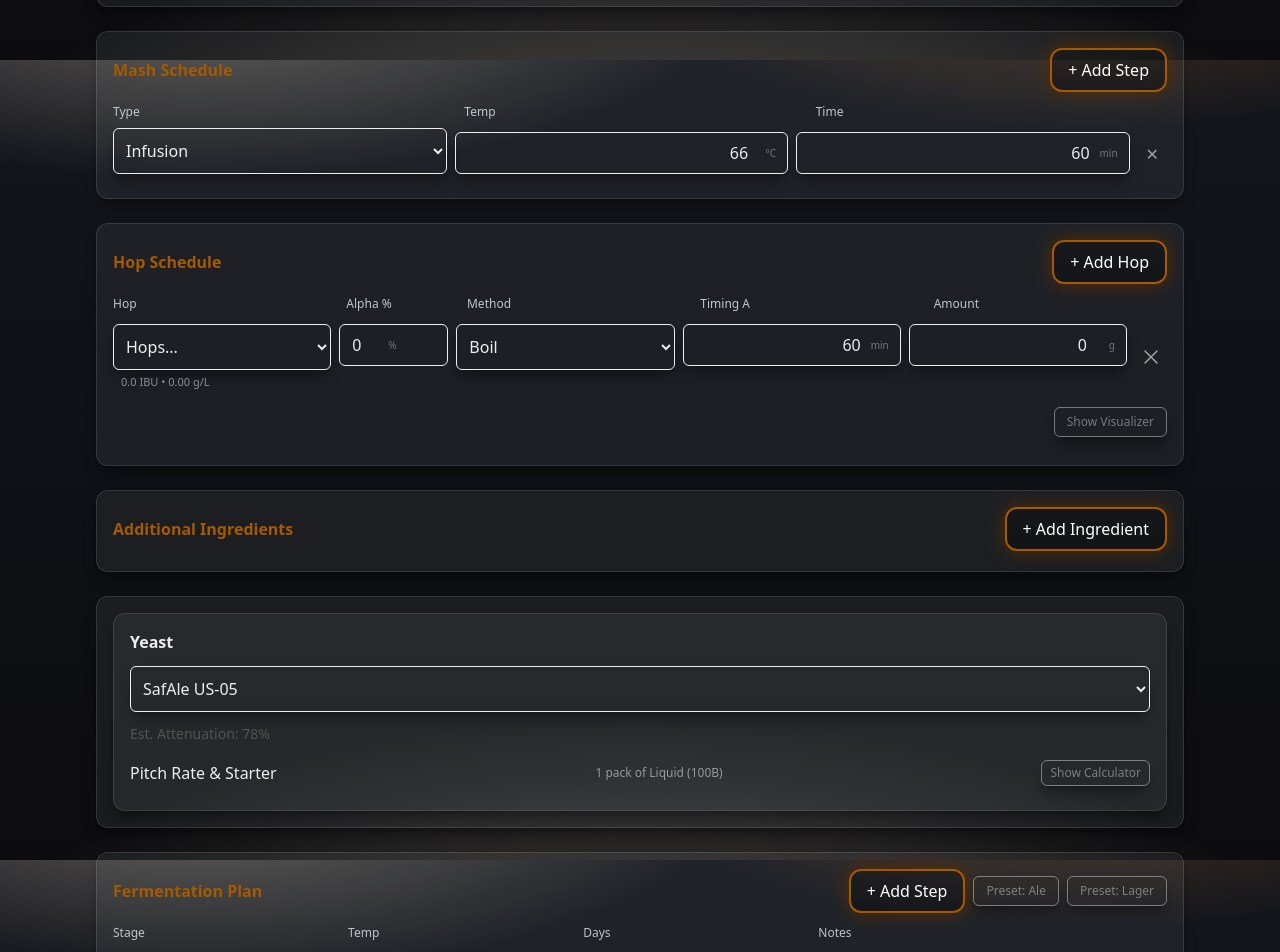
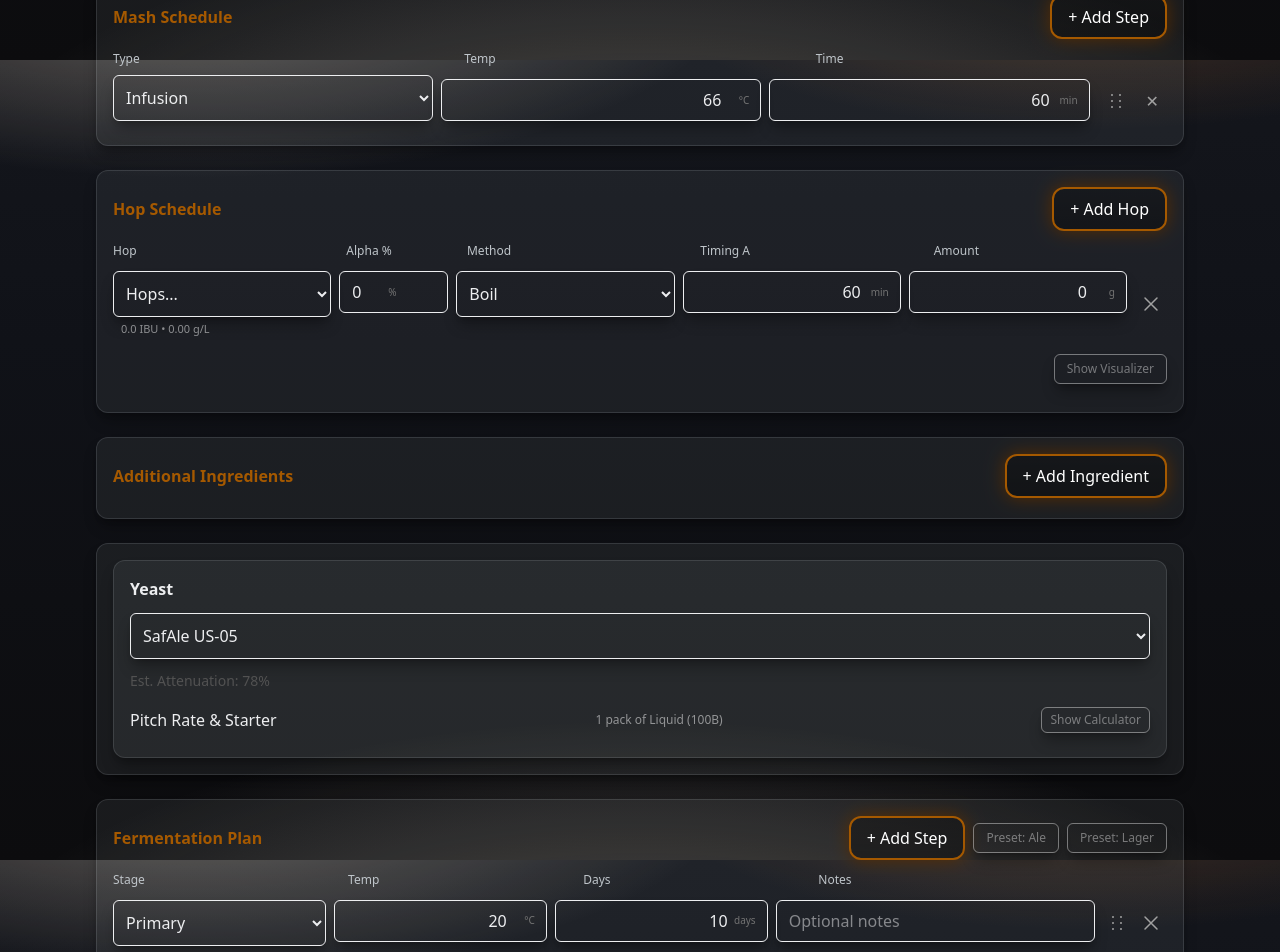
Before and after one commit to AngelsOB/BrewTool, a React (Vite) app: page /recipes in a window 1280 px wide. Shown: the part 740-1692 px from the top of the page. Built offline with nearby package versions, Linux system fonts and the light colour scheme.

Commit message:
(fix) Changed sticky header & removed site header. Added yeast starter to rcipe saving.

```diff
--- a/package.json
+++ b/package.json
@@ -10,6 +10,9 @@
     "preview": "vite preview"
   },
   "dependencies": {
+    "@dnd-kit/core": "^6.3.1",
+    "@dnd-kit/sortable": "^10.0.0",
+    "@dnd-kit/utilities": "^3.2.2",
     "react": "^19.1.1",
     "react-dom": "^19.1.1",
     "react-router-dom": "^7.8.0",
--- a/src/components/FermentationPlan.tsx
+++ b/src/components/FermentationPlan.tsx
@@ -1,4 +1,20 @@
 import { useMemo } from "react";
+import type { CSSProperties } from "react";
+import {
+  DndContext,
+  KeyboardSensor,
+  PointerSensor,
+  useSensor,
+  useSensors,
+} from "@dnd-kit/core";
+import { CSS } from "@dnd-kit/utilities";
+import {
+  SortableContext,
+  arrayMove,
+  sortableKeyboardCoordinates,
+  useSortable,
+  verticalListSortingStrategy,
+} from "@dnd-kit/sortable";
 import type { FermentationStep } from "../hooks/useRecipeStore";
 import InputWithSuffix from "./InputWithSuffix";
 import InlineEditableNumber from "./InlineEditableNumber";
@@ -54,6 +70,11 @@ export default function FermentationPlan({
     }
     return "sm:grid-cols-[minmax(0,1fr)_minmax(0,1fr)_minmax(0,1fr)_minmax(0,1.5fr)_min-content]";
   }, [hasPressure, hasDryHopToggle]);
+
+  const sensors = useSensors(
+    useSensor(PointerSensor, { activationConstraint: { distance: 6 } }),
+    useSensor(KeyboardSensor, { coordinateGetter: sortableKeyboardCoordinates })
+  );
 
   const addStep = (partial?: Partial<FermentationStep>) => {
     const next: FermentationStep = {
@@ -177,8 +198,86 @@ export default function FermentationPlan({
         <div>Notes</div>
         <div></div>
       </div>
+      <DndContext
+        sensors={sensors}
+        onDragEnd={({ active, over }) => {
+          if (!over || active.id === over.id) return;
+          const oldIndex = steps.findIndex((x) => x.id === String(active.id));
+          const newIndex = steps.findIndex((x) => x.id === String(over.id));
+          if (oldIndex < 0 || newIndex < 0) return;
+          const next = arrayMove(steps, oldIndex, newIndex);
+          onChange(next);
+        }}
+      >
+        <SortableContext
+          items={steps.map((s) => s.id)}
+          strategy={verticalListSortingStrategy}
+        >
           {steps.map((s, i) => (
-        <div className={"grid grid-cols-1 " + gridCols + " gap-2"} key={s.id}>
+            <FermentationRow
+              key={s.id}
+              s={s}
+              i={i}
+              gridCols={gridCols}
+              hasPressure={hasPressure}
+              hasDryHopToggle={hasDryHopToggle}
+              setStep={setStep}
+              removeStep={removeStep}
+            />
+          ))}
+        </SortableContext>
+      </DndContext>
+      <div className="flex items-center justify-between">
+        <button
+          className="block sm:hidden w-full btn-neon"
+          onClick={() => addStep()}
+        >
+          + Add Step
+        </button>
+        <div className="text-sm text-white/70">
+          Total: {totalDays.toFixed(1)} days
+        </div>
+      </div>
+    </div>
+  );
+}
+
+function FermentationRow({
+  s,
+  i,
+  gridCols,
+  hasPressure,
+  hasDryHopToggle,
+  setStep,
+  removeStep,
+}: {
+  s: FermentationStep;
+  i: number;
+  gridCols: string;
+  hasPressure: boolean;
+  hasDryHopToggle: boolean;
+  setStep: (idx: number, updated: Partial<FermentationStep>) => void;
+  removeStep: (id: string) => void;
+}) {
+  const {
+    attributes,
+    listeners,
+    setNodeRef,
+    transform,
+    transition,
+    isDragging,
+  } = useSortable({ id: s.id });
+  const style = {
+    transform: CSS.Transform.toString(transform),
+    transition,
+    opacity: isDragging ? 0.6 : 1,
+  } as CSSProperties;
+  return (
+    <div
+      className={"grid grid-cols-1 " + gridCols + " gap-2"}
+      style={style}
+      ref={setNodeRef}
+    >
       <label className="flex flex-col">
         <div className="text-xs text-muted mb-1 sm:hidden">Stage</div>
         <select
@@ -232,9 +331,7 @@ export default function FermentationPlan({
       {hasPressure ? (
         s.stage === "keg-conditioning" || s.stage === "spunding" ? (
           <label className="flex flex-col">
-                <div className="text-xs text-muted mb-1 sm:hidden">
-                  Pressure
-                </div>
+            <div className="text-xs text-muted mb-1 sm:hidden">Pressure</div>
             <InlineEditableNumber
               value={s.pressurePsi ?? 0}
               onChange={(n) =>
@@ -260,9 +357,7 @@ export default function FermentationPlan({
               aria-label="Dry Hop?"
               className="h-4 w-4"
               checked={Boolean(s.dryHopReminder)}
-                  onChange={(e) =>
-                    setStep(i, { dryHopReminder: e.target.checked })
-                  }
+              onChange={(e) => setStep(i, { dryHopReminder: e.target.checked })}
             />
           </div>
         ) : (
@@ -278,7 +373,23 @@ export default function FermentationPlan({
           onChange={(e) => setStep(i, { notes: e.target.value })}
         />
       </label>
-          <div className="flex justify-end items-center">
+      <div className="flex justify-end items-center gap-1">
+        <button
+          type="button"
+          aria-label="Drag"
+          className="p-1 cursor-grab text-neutral-400 hover:text-white"
+          {...attributes}
+          {...listeners}
+        >
+          <svg
+            xmlns="http://www.w3.org/2000/svg"
+            viewBox="0 0 20 20"
+            fill="currentColor"
+            className="w-5 h-5"
+          >
+            <path d="M7 4a1 1 0 1 1-2 0 1 1 0 0 1 2 0Zm8 0a1 1 0 1 1-2 0 1 1 0 0 1 2 0ZM7 10a1 1 0 1 1-2 0 1 1 0 0 1 2 0Zm8 0a1 1 0 1 1-2 0 1 1 0 0 1 2 0ZM7 16a1 1 0 1 1-2 0 1 1 0 0 1 2 0Zm8 0a1 1 0 1 1-2 0 1 1 0 0 1 2 0Z" />
+          </svg>
+        </button>
         <button
           className="p-1 text-neutral-400 hover:text-red-500 transition w-fit"
           onClick={() => removeStep(s.id)}
@@ -300,18 +411,5 @@ export default function FermentationPlan({
         </button>
       </div>
     </div>
-      ))}
-      <div className="flex items-center justify-between">
-        <button
-          className="block sm:hidden w-full btn-neon"
-          onClick={() => addStep()}
-        >
-          + Add Step
-        </button>
-        <div className="text-sm text-white/70">
-          Total: {totalDays.toFixed(1)} days
-        </div>
-      </div>
-    </div>
   );
 }
--- a/src/components/YeastPitchCalc.tsx
+++ b/src/components/YeastPitchCalc.tsx
@@ -63,6 +63,7 @@ export default function YeastPitchCalc({
   og,
   volumeL,
   onChange,
+  initial,
 }: {
   og: number;
   volumeL: number;
@@ -86,6 +87,26 @@ export default function YeastPitchCalc({
     totalStarterL: number;
     totalDmeG: number;
   }) => void;
+  initial?: {
+    yeastType: YeastType;
+    packs: number;
+    mfgDate: string;
+    slurryLiters: number;
+    slurryBillionPerMl: number;
+    steps: Array<{
+      id: string;
+      liters: number;
+      gravity: number;
+      model: GrowthModel;
+      dmeGrams: number;
+      endBillion: number;
+    }>;
+    requiredCellsB: number;
+    cellsAvailableB: number;
+    finalEndB: number;
+    totalStarterL: number;
+    totalDmeG: number;
+  } | null;
 }) {
   const [open, setOpen] = useState<boolean>(false);
 
@@ -142,6 +163,32 @@ export default function YeastPitchCalc({
   };
   const startingCellsB = cellsAvailableB;
   const [steps, setSteps] = useState<StarterStep[]>([]);
+
+  // Hydrate from initial snapshot when provided (or reset to defaults when cleared)
+  useEffect(() => {
+    if (!initial) {
+      setYeastType("liquid-100");
+      setPacks(1);
+      setMfgDate("");
+      setSlurryLiters(0);
+      setSlurryBillionPerMl(1);
+      setSteps([]);
+      return;
+    }
+    setYeastType(initial.yeastType);
+    setPacks(initial.packs);
+    setMfgDate(initial.mfgDate || "");
+    setSlurryLiters(initial.slurryLiters || 0);
+    setSlurryBillionPerMl(initial.slurryBillionPerMl || 1);
+    setSteps(
+      (initial.steps || []).map((s) => ({
+        id: s.id || crypto.randomUUID(),
+        liters: s.liters,
+        gravity: s.gravity,
+        model: s.model,
+      }))
+    );
+  }, [initial]);
 
   const stepResults = useMemo(() => {
     const out: Array<{
--- a/src/modules/recipe/components/MashSchedule.tsx
+++ b/src/modules/recipe/components/MashSchedule.tsx
@@ -1,4 +1,20 @@
 import InputWithSuffix from "../../../components/InputWithSuffix";
+import type { CSSProperties } from "react";
+import {
+  DndContext,
+  KeyboardSensor,
+  PointerSensor,
+  useSensor,
+  useSensors,
+} from "@dnd-kit/core";
+import { CSS } from "@dnd-kit/utilities";
+import {
+  SortableContext,
+  arrayMove,
+  sortableKeyboardCoordinates,
+  useSortable,
+  verticalListSortingStrategy,
+} from "@dnd-kit/sortable";
 
 type MashStep = {
   id: string;
@@ -13,13 +29,20 @@ export default function MashSchedule({
   onAdd,
   onUpdate,
   onRemove,
+  onReorder,
 }: {
   steps: MashStep[];
   onAdd: () => void;
   onUpdate: (index: number, next: MashStep) => void;
   onRemove: (id: string) => void;
+  onReorder: (next: MashStep[]) => void;
 }) {
   const hasDecoctionStep = steps.some((s) => s.type === "decoction");
+  const sensors = useSensors(
+    useSensor(PointerSensor, { activationConstraint: { distance: 6 } }),
+    useSensor(KeyboardSensor, { coordinateGetter: sortableKeyboardCoordinates })
+  );
+
   return (
     <section className="section-soft space-y-3">
       <div className="flex flex-col sm:flex-row sm:items-center sm:justify-between gap-3">
@@ -43,9 +66,71 @@ export default function MashSchedule({
           {hasDecoctionStep && <div>Boil %</div>}
           <div></div>
         </div>
+        <DndContext
+          sensors={sensors}
+          onDragEnd={({ active, over }) => {
+            if (!over || active.id === over.id) return;
+            const oldIndex = steps.findIndex((x) => x.id === String(active.id));
+            const newIndex = steps.findIndex((x) => x.id === String(over.id));
+            if (oldIndex < 0 || newIndex < 0) return;
+            const next = arrayMove(steps, oldIndex, newIndex);
+            onReorder(next);
+          }}
+        >
+          <SortableContext
+            items={steps.map((s) => s.id)}
+            strategy={verticalListSortingStrategy}
+          >
             {steps.map((s, i) => (
+              <MashStepRow
+                key={s.id}
+                step={s}
+                index={i}
+                hasDecoctionStep={hasDecoctionStep}
+                onUpdate={onUpdate}
+                onRemove={onRemove}
+              />
+            ))}
+          </SortableContext>
+        </DndContext>
+        <button className="block sm:hidden w-full btn-neon" onClick={onAdd}>
+          + Add Step
+        </button>
+      </div>
+    </section>
+  );
+}
+
+function MashStepRow({
+  step,
+  index,
+  hasDecoctionStep,
+  onUpdate,
+  onRemove,
+}: {
+  step: MashStep;
+  index: number;
+  hasDecoctionStep: boolean;
+  onUpdate: (index: number, next: MashStep) => void;
+  onRemove: (id: string) => void;
+}) {
+  const {
+    attributes,
+    listeners,
+    setNodeRef,
+    transform,
+    transition,
+    isDragging,
+  } = useSortable({ id: step.id });
+  const style = {
+    transform: CSS.Transform.toString(transform),
+    transition,
+    opacity: isDragging ? 0.6 : 1,
+  } as CSSProperties;
+  return (
     <div
-            key={s.id}
+      ref={setNodeRef}
+      style={style}
       className={
         "grid grid-cols-1 gap-2 items-end " +
         (hasDecoctionStep
@@ -57,10 +142,10 @@ export default function MashSchedule({
         <div className="text-xs text-muted mb-1 sm:hidden">Type</div>
         <select
           className="w-full rounded-md border px-2 py-2.5"
-                value={s.type}
+          value={step.type}
           onChange={(e) =>
-                  onUpdate(i, {
-                    ...s,
+            onUpdate(index, {
+              ...step,
               type: e.target.value as MashStep["type"],
             })
           }
@@ -73,8 +158,8 @@ export default function MashSchedule({
       <label className="block">
         <div className="text-xs text-muted mb-1 sm:hidden">Temp</div>
         <InputWithSuffix
-                value={s.tempC}
-                onChange={(n) => onUpdate(i, { ...s, tempC: n })}
+          value={step.tempC}
+          onChange={(n) => onUpdate(index, { ...step, tempC: n })}
           step={0.5}
           suffix="°C"
           suffixClassName="right-3 text-[10px]"
@@ -83,22 +168,22 @@ export default function MashSchedule({
       <label className="block">
         <div className="text-xs text-muted mb-1 sm:hidden">Time</div>
         <InputWithSuffix
-                value={s.timeMin}
-                onChange={(n) => onUpdate(i, { ...s, timeMin: n })}
+          value={step.timeMin}
+          onChange={(n) => onUpdate(index, { ...step, timeMin: n })}
           step={1}
           suffix=" min"
           suffixClassName="right-3 text-[10px]"
         />
       </label>
       {hasDecoctionStep &&
-              (s.type === "decoction" ? (
+        (step.type === "decoction" ? (
           <label className="block sm:col-span-1">
-                  <div className="text-xs text-muted mb-1 sm:hidden">
-                    Boil %
-                  </div>
+            <div className="text-xs text-muted mb-1 sm:hidden">Boil %</div>
             <InputWithSuffix
-                    value={s.decoctionPercent ?? 20}
-                    onChange={(n) => onUpdate(i, { ...s, decoctionPercent: n })}
+              value={step.decoctionPercent ?? 20}
+              onChange={(n) =>
+                onUpdate(index, { ...step, decoctionPercent: n })
+              }
               step={1}
               suffix="%"
               suffixClassName="right-3 text-[10px]"
@@ -107,20 +192,30 @@ export default function MashSchedule({
         ) : (
           <div className="hidden sm:block" />
         ))}
-            <div className="flex justify-end">
+      <div className="flex justify-end items-center gap-1">
+        <button
+          type="button"
+          aria-label="Drag"
+          className="p-2 cursor-grab text-neutral-400 hover:text-white"
+          {...attributes}
+          {...listeners}
+        >
+          <svg
+            xmlns="http://www.w3.org/2000/svg"
+            viewBox="0 0 20 20"
+            fill="currentColor"
+            className="w-5 h-5"
+          >
+            <path d="M7 4a1 1 0 1 1-2 0 1 1 0 0 1 2 0Zm8 0a1 1 0 1 1-2 0 1 1 0 0 1 2 0ZM7 10a1 1 0 1 1-2 0 1 1 0 0 1 2 0Zm8 0a1 1 0 1 1-2 0 1 1 0 0 1 2 0ZM7 16a1 1 0 1 1-2 0 1 1 0 0 1 2 0Zm8 0a1 1 0 1 1-2 0 1 1 0 0 1 2 0Z" />
+          </svg>
+        </button>
         <button
           className="p-2 text-neutral-400 hover:text-red-500"
-                onClick={() => onRemove(s.id)}
+          onClick={() => onRemove(step.id)}
         >
           ✕
         </button>
       </div>
     </div>
-        ))}
-        <button className="block sm:hidden w-full btn-neon" onClick={onAdd}>
-          + Add Step
-        </button>
-      </div>
-    </section>
   );
 }
--- a/src/modules/recipe/components/YeastSection.tsx
+++ b/src/modules/recipe/components/YeastSection.tsx
@@ -8,6 +8,7 @@ export default function YeastSection({
   ogUsed,
   batchVolumeL,
   onStarterChange,
+  starterInitial,
 }: {
   yeast: YeastItem;
   onChangeYeast: (next: YeastItem) => void;
@@ -35,6 +36,28 @@ export default function YeastSection({
     totalStarterL: number;
     totalDmeG: number;
   }) => void;
+  starterInitial?: {
+    yeastType: "liquid-100" | "liquid-200" | "dry" | "slurry";
+    packs: number;
+    mfgDate: string;
+    slurryLiters: number;
+    slurryBillionPerMl: number;
+    steps: Array<{
+      id: string;
+      liters: number;
+      gravity: number;
+      model:
+        | { kind: "white"; aeration: "none" | "shaking" }
+        | { kind: "braukaiser" };
+      dmeGrams: number;
+      endBillion: number;
+    }>;
+    requiredCellsB: number;
+    cellsAvailableB: number;
+    finalEndB: number;
+    totalStarterL: number;
+    totalDmeG: number;
+  } | null;
 }) {
   return (
     <section className="section-soft space-y-3">
@@ -76,6 +99,7 @@ export default function YeastSection({
           og={ogUsed}
           volumeL={batchVolumeL}
           onChange={onStarterChange}
+          initial={starterInitial ?? undefined}
         />
       </div>
     </section>
--- a/src/pages/RecipeBuilder.tsx
+++ b/src/pages/RecipeBuilder.tsx
@@ -27,7 +27,7 @@ import MashSchedule from "../modules/recipe/components/MashSchedule";
 import OtherIngredients from "../modules/recipe/components/OtherIngredients";
 import StyleSelector from "../modules/recipe/components/StyleSelector";
 import YeastSection from "../modules/recipe/components/YeastSection";
-import BatchSummary from "../modules/recipe/components/BatchSummary";
+import BatchSummary from "../modules/recipe/components/SummaryStickyHeader";
 import WaterSettings from "../modules/recipe/components/WaterSettings";
 import InputWithSuffix from "../components/InputWithSuffix";
 import CarbonationCalculator from "../components/CarbonationCalculator";
@@ -124,6 +124,29 @@ export default function RecipeBuilder() {
   const [carbTempF, setCarbTempF] = useState<number>(38);
   // Yeast starter export snapshot
   const [yeastStarterExport, setYeastStarterExport] = useState<{
+    yeastType: "liquid-100" | "liquid-200" | "dry" | "slurry";
+    packs: number;
+    mfgDate: string;
+    slurryLiters: number;
+    slurryBillionPerMl: number;
+    steps: Array<{
+      id: string;
+      liters: number;
+      gravity: number;
+      model:
+        | { kind: "white"; aeration: "none" | "shaking" }
+        | { kind: "braukaiser" };
+      dmeGrams: number;
+      endBillion: number;
+    }>;
+    requiredCellsB: number;
+    cellsAvailableB: number;
+    finalEndB: number;
+    totalStarterL: number;
+    totalDmeG: number;
+  } | null>(null);
+  // One-time hydration state for YeastPitchCalc when loading/resetting a recipe
+  const [yeastStarterInitial, setYeastStarterInitial] = useState<{
     yeastType: "liquid-100" | "liquid-200" | "dry" | "slurry";
     packs: number;
     mfgDate: string;
@@ -432,6 +455,8 @@ export default function RecipeBuilder() {
     setActualOg(undefined);
     setFgAuto(true);
     setActualFg(undefined);
+    setYeastStarterExport(null);
+    setYeastStarterInitial(null);
   };
 
   const loadRecipe = (r: Recipe) => {
@@ -480,6 +505,9 @@ export default function RecipeBuilder() {
     setKettleLossL(r.water?.kettleLossL ?? 0.5);
     setChillerLossL(r.water?.chillerLossL ?? 0);
     setBrewMethod(r.brewMethod ?? "three-vessel");
+    // Yeast starter snapshot (for hydration of calculator)
+    setYeastStarterExport(r.yeastStarter ?? null);
+    setYeastStarterInitial(r.yeastStarter ?? null);
     // OG/FG
     if (r.targetOG != null) {
       setOgAuto(false);
@@ -1046,7 +1074,7 @@ export default function RecipeBuilder() {
   };
 
   return (
-    <div className="page-recipe max-w-6xl mx-auto px-4 sm:px-6 lg:px-8 space-y-6">
+    <div className="page-recipe max-w-6xl mx-auto px-4 sm:px-6 lg:px-8 space-y-6 pb-12">
       <div className="flex flex-col sm:flex-row sm:items-end sm:justify-between gap-3">
         <div className="flex-1">
           <h1 className="text-3xl font-semibold tracking-tight">
@@ -1534,6 +1562,7 @@ export default function RecipeBuilder() {
           setMashSteps((xs) => xs.map((s, i) => (i === index ? next : s)))
         }
         onRemove={(id) => setMashSteps((xs) => xs.filter((x) => x.id !== id))}
+        onReorder={(next) => setMashSteps(next)}
       />
 
       <HopSchedule
@@ -1606,6 +1635,7 @@ export default function RecipeBuilder() {
           ogUsed={ogUsed}
           batchVolumeL={batchVolumeL}
           onStarterChange={handleStarterChange}
+          starterInitial={yeastStarterInitial}
         />
       </section>
 
@@ -1637,6 +1667,9 @@ export default function RecipeBuilder() {
           spargeWaterL={finalSpargeL}
         />
       </section>
+      <footer className="mt-12 text-center text-white/50 text-sm">
+        <p> Make good things. {new Date().getFullYear()} Cheers 🍺</p>
+      </footer>
     </div>
   );
 }
```
Also changed, not shown: src/components/NavBar.tsx (+17 -16 lines), src/modules/recipe/components/SummaryStickyHeader.tsx (renamed from src/modules/recipe/components/BatchSummary.tsx, +61 -1 lines), 1 other file (tests, documents, lock files or other folders). Lines whose indentation alone changed are shown as unchanged.
